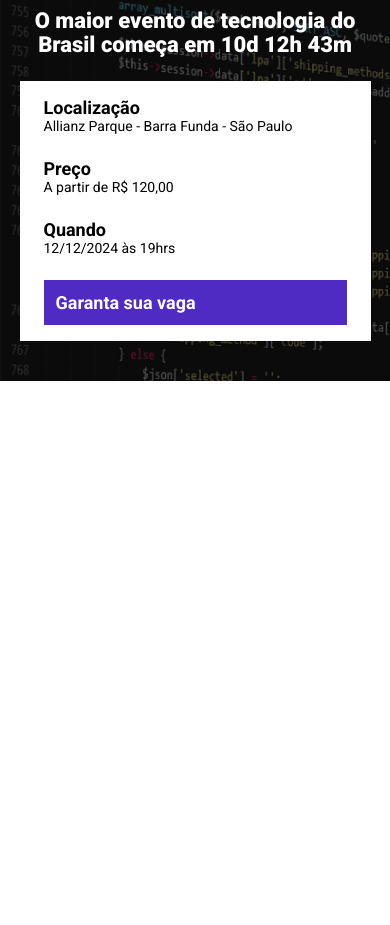
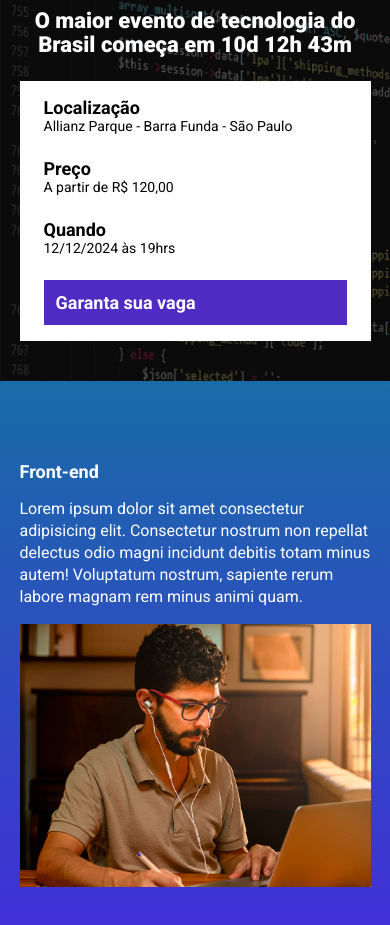
Before and after one commit to Flixz1n/ebac_techTalks, a website built with Parcel: page src/index.html in a window 390 px wide. Shown: the part 95-1020 px from the top of the page. Before the commit the page ends 844 px from the top, so only its background shows below. Built offline with nearby package versions, Linux system fonts and the light colour scheme.

Commit message:
Criando a primeira seção

```diff
--- a/src/index.html
+++ b/src/index.html
@@ -33,6 +33,15 @@
             </div>
         </div>
     </header>
+    <section class="event">
+        <div class="container">
+            <div class="event__details">
+                <h2 class="event__details__title">Front-end</h2>
+                <p class="event__details__description">Lorem ipsum dolor sit amet consectetur adipisicing elit. Consectetur nostrum non repellat delectus odio magni incidunt debitis totam minus autem! Voluptatum nostrum, sapiente rerum labore magnam rem minus animi quam.</p>
+            </div>
+            <img class="event__image" src="images/frontend.png" alt="Front-end">
+        </div>
+    </section>
 
     <script src="scripts/main.js"></script>
 </body>
--- /dev/null
+++ b/src/styles/_event.scss
@@ -0,0 +1,40 @@
+.event {
+    padding: 80px 0;
+    background-image: linear-gradient(#186ca7, #442bdb);
+
+    .container {
+        display: flex;
+    }
+
+    &__image {
+        max-width: 360px;
+    }
+
+    &__details {
+        margin-right: 40px;
+
+        &__title {
+            font-size: 18px;
+            font-weight: bold;
+            margin-bottom: 16px;
+        }
+        &__description {
+            line-height: 22px;
+        }
+    }
+
+    @media (max-width:640px) {
+        .container {
+            display: block;
+        }
+
+        &__image {
+            width: 100%;
+        }
+
+        &__details {
+            margin-right: 0;
+            margin-bottom: 16px;
+        }
+    }
+}
--- a/src/styles/main.scss
+++ b/src/styles/main.scss
@@ -1,6 +1,7 @@
 @use 'hero';
 @use 'components/infos_bar';
 @use 'components/buttons';
+@use 'event';
 
 * {
     margin: 0;
```
